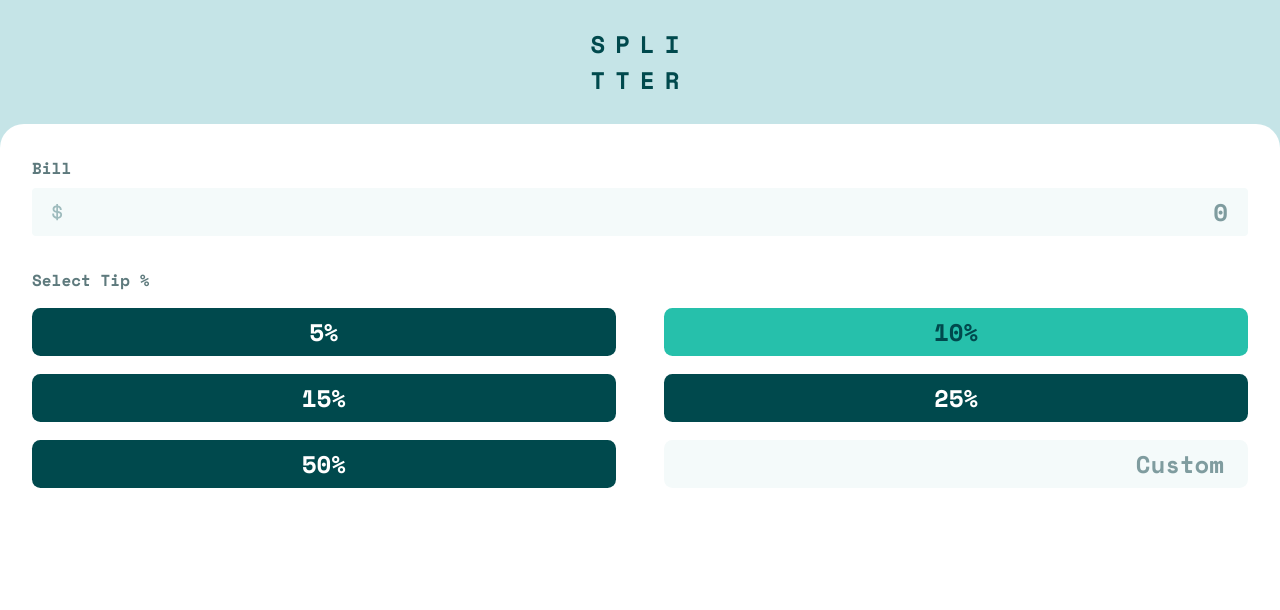
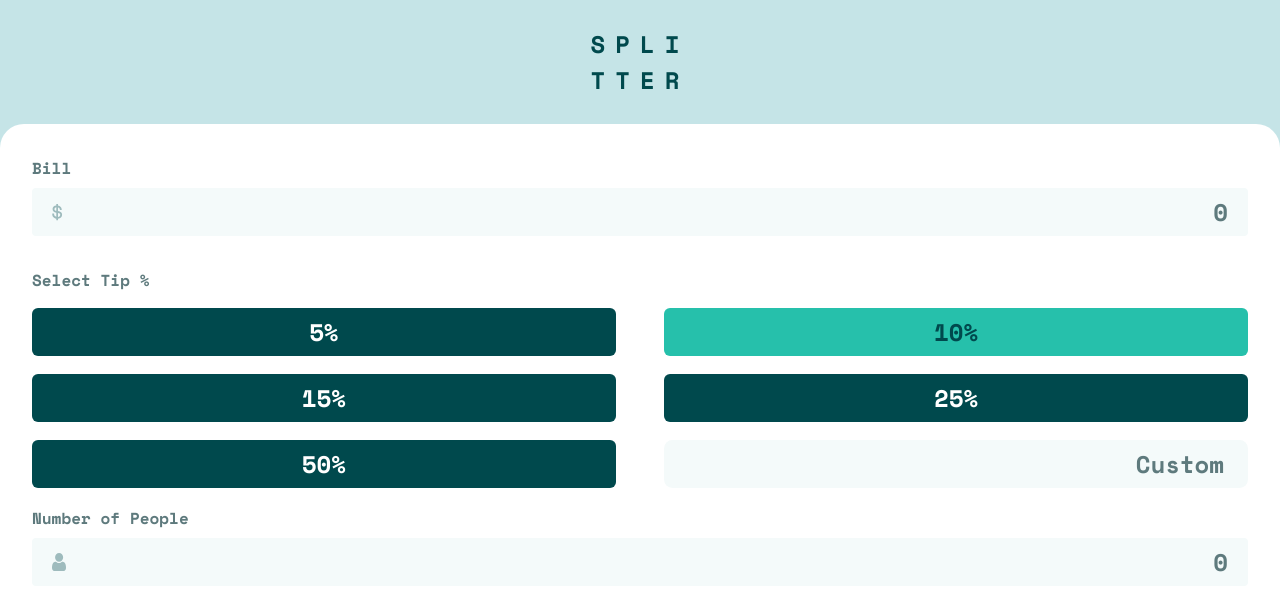
Before and after one commit to acmahaja/tip-calculator-app-main, a React (Create React App) app: page / in a window 1280 px wide. Shown: the top 610 px of the page. Built offline with nearby package versions, Linux system fonts and the light colour scheme; the HTML template or start-up script is replaced by a standard one.

Commit message:
Added Number of People Counter

```diff
--- a/src/Calculator.js
+++ b/src/Calculator.js
@@ -3,7 +3,7 @@ import { useState } from "react";
 
 import { NumberInput, PercentageInput } from "./FormComponents";
 
-const Form = ({ updateBill, percentage, updatePercentage }) => {
+const Form = ({ updateBill, percentage, updatePercentage,updatePeople }) => {
   return (
     <div className="Bill">
       <NumberInput
@@ -11,7 +11,16 @@ const Form = ({ updateBill, percentage, updatePercentage }) => {
         icon={"/images/icon-dollar.svg"}
         setNumber={updateBill}
       />
-      <PercentageInput percentage={percentage} setPercentage={updatePercentage} />
+      <PercentageInput
+        percentage={percentage}
+        setPercentage={updatePercentage}
+      />
+      <NumberInput
+        name={"Number of People"}
+        icon={"/images/icon-person.svg"}
+        setNumber={updatePeople}
+        useValidation = {true}
+      />
     </div>
   );
 };
@@ -31,7 +40,12 @@ export const Calculator = () => {
 
   return (
     <div className="Calculator borderBox">
-      <Form updateBill={updateBill} percentage={Percentage} updatePercentage={updatePercentage} />
+      <Form
+        updateBill={updateBill}
+        percentage={Percentage}
+        updatePercentage={updatePercentage}
+        updatePeople={setPeople}
+      />
     </div>
   );
 };
--- a/src/FormComponents.css
+++ b/src/FormComponents.css
@@ -4,10 +4,25 @@ label {
   text-align: left;
   font-weight: 700;
   color: var(--Dark-Grayish-Cyan);
+  display: inline-flex;
+  flex-direction: row;
+  justify-content: space-between;
 }
 
+span.error{
+    color: rgb(252, 125, 125);
+}
+
+.inputBox.error {
+    outline: 2px solid rgb(252, 125, 125);
+}
+.inputBox.error:hover {
+    outline: 2px solid rgb(252, 125, 125) !important;
+}
+
+
 input::placeholder {
-  color: var(--Grayish-Cyan);
+  color: var(--Dark-Grayish-Cyan);
 }
 
 .inputBox {
@@ -89,7 +104,7 @@ input::placeholder {
   font-size: 1.5em;
   margin-bottom: 0.75em;
   border: none;
-  border-radius: 0.35em;
+  border-radius: 0.25em;
   color: var(--White);
   background-color: var(--Very-Dark-Cyan);
 }
--- a/src/FormComponents.js
+++ b/src/FormComponents.js
@@ -75,14 +75,33 @@ export const PercentageInput = ({ percentage, setPercentage }) => {
   );
 };
 
-export const NumberInput = ({ name, icon, setNumber }) => {
-  const [numberStyle, setNumberStyle] = useState("borderBox zeroNum");
+export const NumberInput = ({ name, icon, setNumber, useValidation }) => {
+  const [numberStyle, setNumberStyle] = useState(["borderBox", "zeroNum"]);
+  const [hasError, setError] = useState(false);
+  const [errorMessage, setErrorMessage] = useState("");
 
   const updateNumber = (event) => {
+    event.target.value = parseFloat(event.target.value)
+    if (useValidation) {
+
+      if (event.target.value === "") {
+        setError(true);
+        setErrorMessage("Can't be empty");
+        return;
+      }
+      if (event.target.value === 0) {
+        setError(true);
+        setErrorMessage("Can't be zero");
+        return;
+      }
+      setError(false);
+      setErrorMessage("");
+    }
+
     if (event.target.value !== "") {
-      setNumberStyle(`borderBox notZeroNum`);
+      setNumberStyle(["borderBox", "zeroNum"]);
     } else {
-      setNumberStyle(`borderBox zeroNum`);
+      setNumberStyle(["borderBox", "zeroNum"]);
     }
 
     if (event.target.value === "") {
@@ -94,8 +113,13 @@ export const NumberInput = ({ name, icon, setNumber }) => {
   };
   return (
     <>
-      <label>{name}</label>
-      <div className="inputBox borderBox">
+      <label>
+        {name}
+        <span className="error">
+            {errorMessage}
+        </span>
+      </label>
+      <div className={`inputBox borderBox ${hasError ? `error` : null}`}>
         <img src={icon} srcSet={icon} alt={"asd"} />
         <input
           style={{ backgroundImage: `./images/icon-dollar.svg` }}
```
